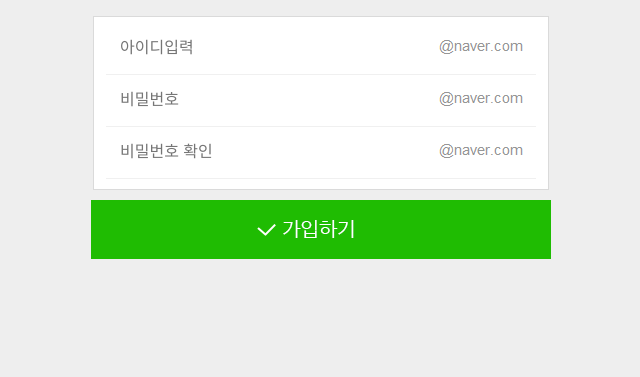
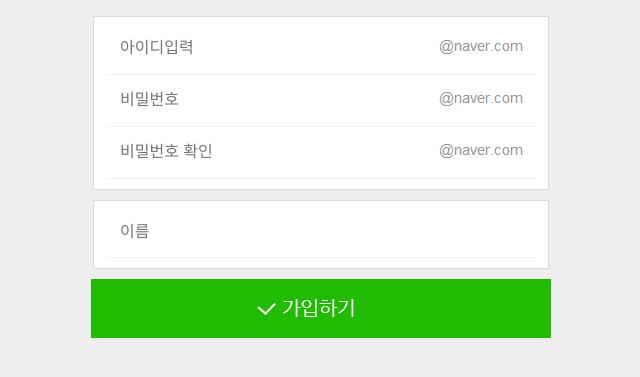
Before and after one commit to mituhashi1218/w2020, a PHP site: page /naver_form.html in a window 1280 px wide. Shown: the part 156-533 px from the top of the page, without its empty margins (319-959 px from the left). Run offline with PHP 8.4, Linux system fonts and the light colour scheme; some libraries are stand-ins or nearby versions.

Commit message:
20200625

```diff
--- a/20200623_form/css/style.css
+++ b/20200623_form/css/style.css
@@ -41,3 +41,5 @@ text-indent:-9999px
    160px -3px; text-indent: -9999px;
    cursor:pointer;
 }
+
+.w458{width: 458px;:!important;}
--- a/20200623_form/naver_form.html
+++ b/20200623_form/naver_form.html
@@ -35,6 +35,13 @@
                <span class="icon pass2">passwordTwo</span>
             </div>
             </fieldset>
+            <fieldset>
+               <legend>개인정보</legend>
+               <div class="field">
+                  <label for="username" class="blind">이름</label>
+                  <input type="text" class="inp-field w458" id="username" name="username" placeholder="이름">
+               </div>
+            </fieldset>
 
             <div class="btn-area">
                <input type="submit" value="가입하기" class="btn-submit">
```
